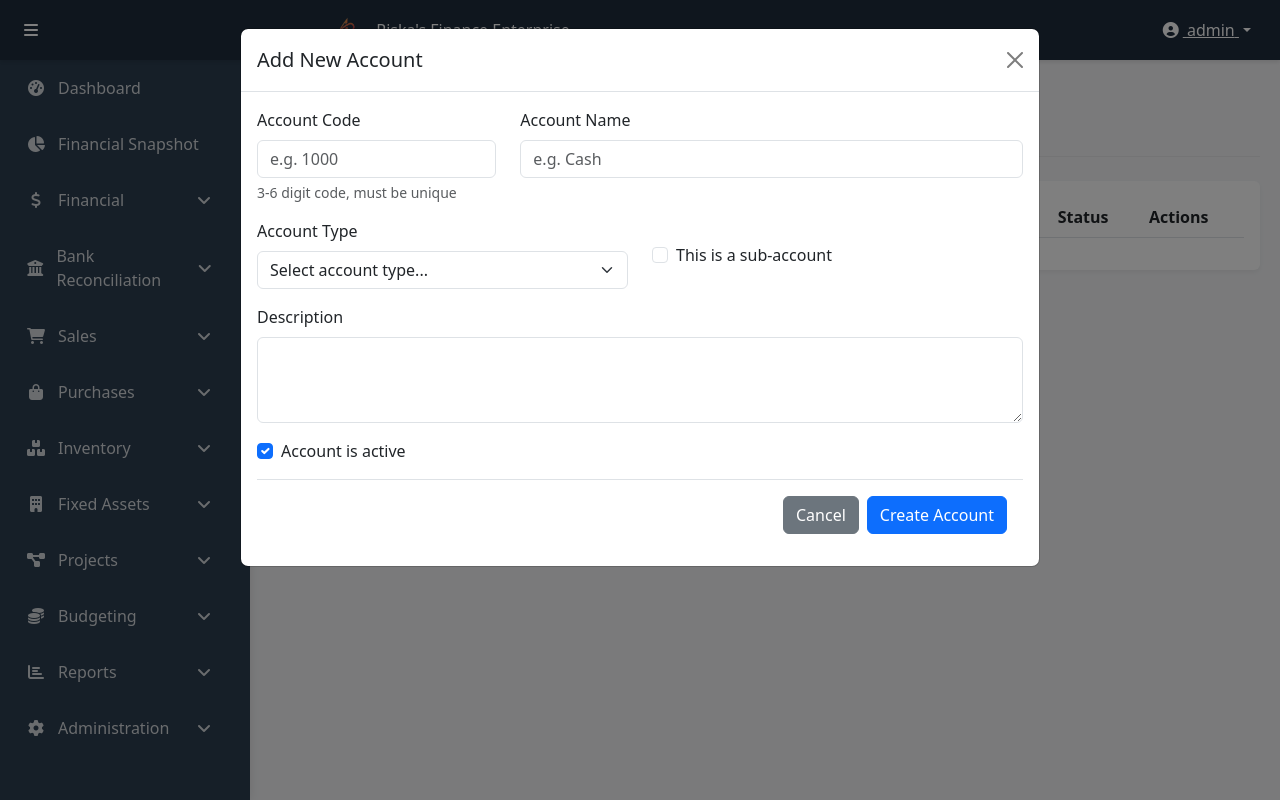
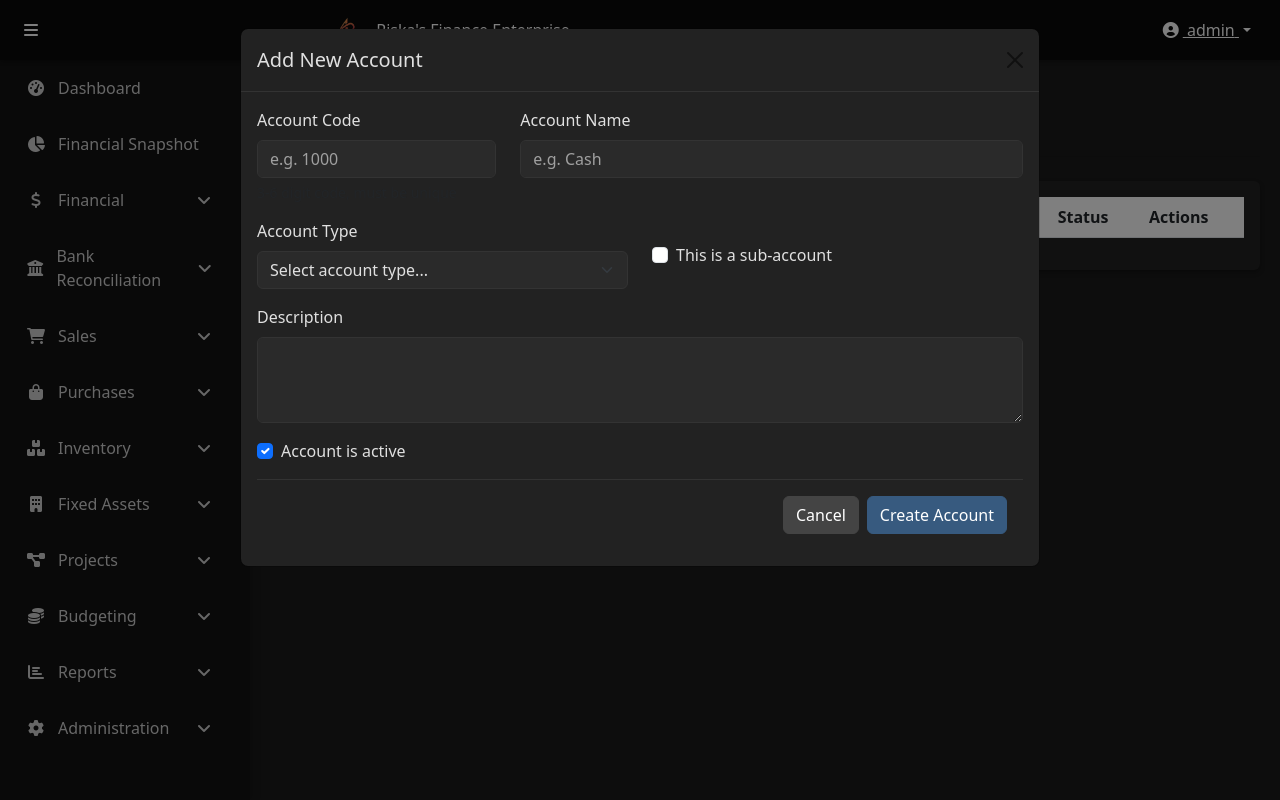
Before and after one commit to Riskafiance/First, a Flask app: page /accounts in a window 1280 px wide, after a click on "New Account". Run offline with Flask 3, Linux system fonts and the light colour scheme; a user stored in the database is signed in; data comes from the database, SQL or seed files in the repository; lists and menus that the app fills with data are empty.

Commit message:
Implement a dark theme across the entire user interface for better visuals
Applies a dark theme by introducing CSS variables and overrides for Bootstrap components in layout.html.

Replit-Commit-Author: Agent
Replit-Commit-Session-Id: df8479fa-b70e-4010-8b8a-0c709162b423
Replit-Commit-Screenshot-Url: https://storage.googleapis.com/screenshot-production-us-central1/cefb6cae-53ee-461d-a868-fac912e30fd6/8a4b7659-46e9-4bbe-a308-0ced1c130759.jpg

```diff
--- a/templates/layout.html
+++ b/templates/layout.html
@@ -10,11 +10,82 @@
     <style>
         :root {
             --sidebar-width: 250px;
+            --dark-bg: #1a1a1a;
+            --darker-bg: #121212;
+            --darkest-bg: #0a0a0a;
+            --card-bg: #222222;
+            --card-header-bg: #191919;
+            --text-color: #e0e0e0;
+            --muted-text: #a0a0a0;
+            --border-color: #333333;
+            --hover-bg: rgba(255, 255, 255, 0.1);
+        }
+
+        /* Dark theme overrides for bootstrap components */
+        .btn-primary {
+            background-color: #375a7f;
+            border-color: #375a7f;
+        }
+
+        .btn-secondary {
+            background-color: #444444;
+            border-color: #444444;
+        }
+
+        .table {
+            color: var(--text-color);
+        }
+
+        .table-striped tbody tr:nth-of-type(odd) {
+            background-color: rgba(255, 255, 255, 0.05);
+        }
+
+        .form-control, .form-select {
+            background-color: #2a2a2a;
+            border-color: var(--border-color);
+            color: var(--text-color);
+        }
+
+        .form-control:focus, .form-select:focus {
+            background-color: #2a2a2a;
+            color: var(--text-color);
+            border-color: #375a7f;
+            box-shadow: 0 0 0 0.25rem rgba(55, 90, 127, 0.25);
+        }
+
+        .form-control::placeholder {
+            color: var(--muted-text);
+        }
+
+        .modal-content {
+            background-color: var(--card-bg);
+            color: var(--text-color);
+        }
+
+        .modal-header, .modal-footer {
+            border-color: var(--border-color);
+        }
+
+        .close {
+            color: var(--text-color);
+        }
+
+        .alert-dark {
+            background-color: #2d2d2d;
+            border-color: #444444;
+            color: var(--text-color);
+        }
+
+        .alert-primary {
+            background-color: #254157;
+            border-color: #375a7f;
+            color: var(--text-color);
         }
 
         body {
             overflow-x: hidden;
-            background-color: #f4f5f7; /* Beautiful light gray background */
+            background-color: #1a1a1a; /* Darker background */
+            color: #e0e0e0; /* Light text for dark background */
         }
 
         #sidebar {
@@ -23,12 +94,12 @@
             height: 100vh;
             top: 0;
             left: 0;
-            background-color: #2c3e50; /* Dark blue sidebar */
+            background-color: #121212; /* Very dark sidebar */
             padding-top: 60px;
             z-index: 100;
             transition: all 0.3s;
             overflow-y: auto;
-            box-shadow: 0 0 10px rgba(0, 0, 0, 0.1);
+            box-shadow: 0 0 10px rgba(0, 0, 0, 0.3);
         }
 
         #sidebar.collapsed {
@@ -71,13 +142,25 @@
             padding: 20px;
             width: calc(100% - var(--sidebar-width));
             transition: all 0.3s;
-            background-color: #f4f5f7; /* Match the body background */
+            background-color: #1a1a1a; /* Match the dark body background */
         }
 
         /* Add subtle shadow to all cards for better contrast */
         .card {
-            box-shadow: 0 0.15rem 0.35rem rgba(0, 0, 0, 0.05);
+            box-shadow: 0 0.15rem 0.35rem rgba(0, 0, 0, 0.3);
             border: none;
+            background-color: #222222;
+            color: #e0e0e0;
+        }
+
+        .card-header {
+            background-color: #191919;
+            border-bottom: 1px solid #333333;
+        }
+
+        .card-footer {
+            background-color: #191919;
+            border-top: 1px solid #333333;
         }
 
         #content.expanded {
@@ -92,9 +175,9 @@
             right: 0;
             height: 60px;
             z-index: 101;
-            background-color: #1f2d3d; /* Darker header */
+            background-color: #0a0a0a; /* Even darker header */
             color: #ffffff;
-            box-shadow: 0 0.125rem 0.25rem rgba(0, 0, 0, 0.1);
+            box-shadow: 0 0.125rem 0.25rem rgba(0, 0, 0, 0.3);
             padding: 0 1rem;
         }
 
@@ -137,18 +220,22 @@
         }
 
         .dropdown-menu {
-            background-color: #ffffff;
-            border-color: rgba(0, 0, 0, 0.1);
-            box-shadow: 0 0.5rem 1rem rgba(0, 0, 0, 0.1);
+            background-color: #222222;
+            border-color: var(--border-color);
+            box-shadow: 0 0.5rem 1rem rgba(0, 0, 0, 0.3);
         }
 
         .dropdown-item {
-            color: var(--bs-gray-800);
+            color: var(--text-color);
         }
 
         .dropdown-item:hover {
-            background-color: #f4f5f7;
-            color: var(--bs-primary);
+            background-color: var(--hover-bg);
+            color: #ffffff;
+        }
+
+        .dropdown-divider {
+            border-top: 1px solid var(--border-color);
         }
 
         @media (max-width: 768px) {
```
